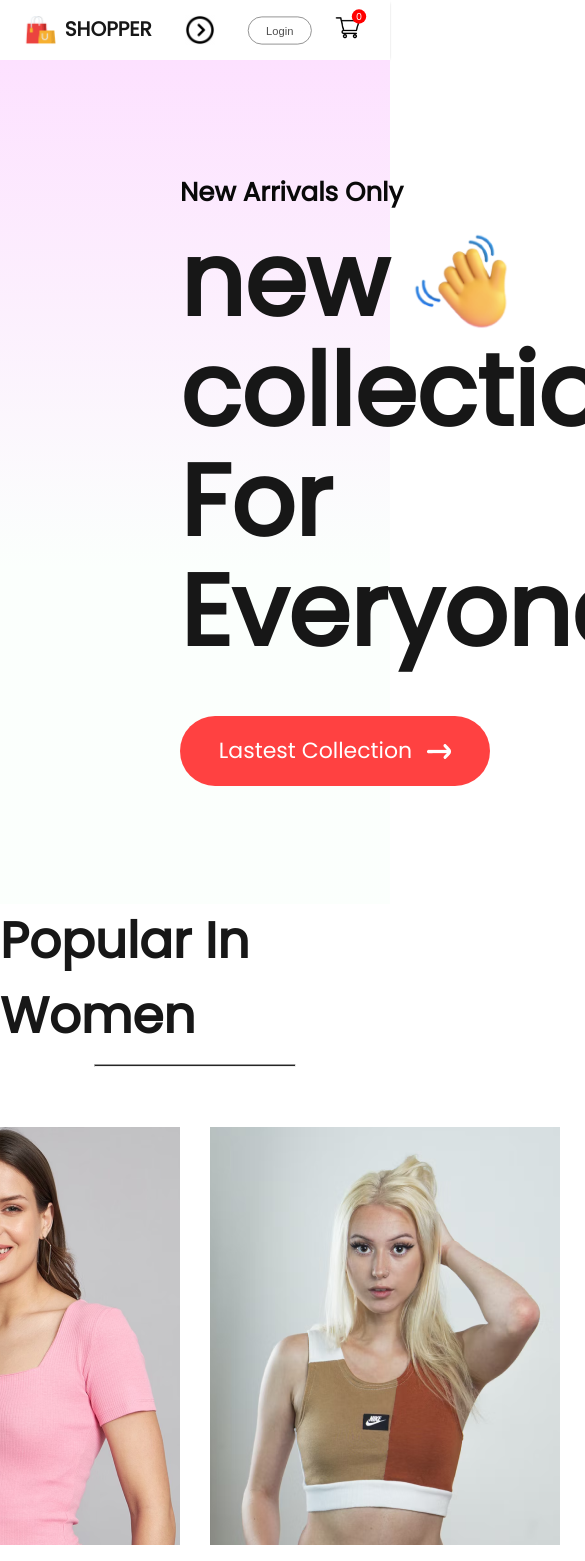
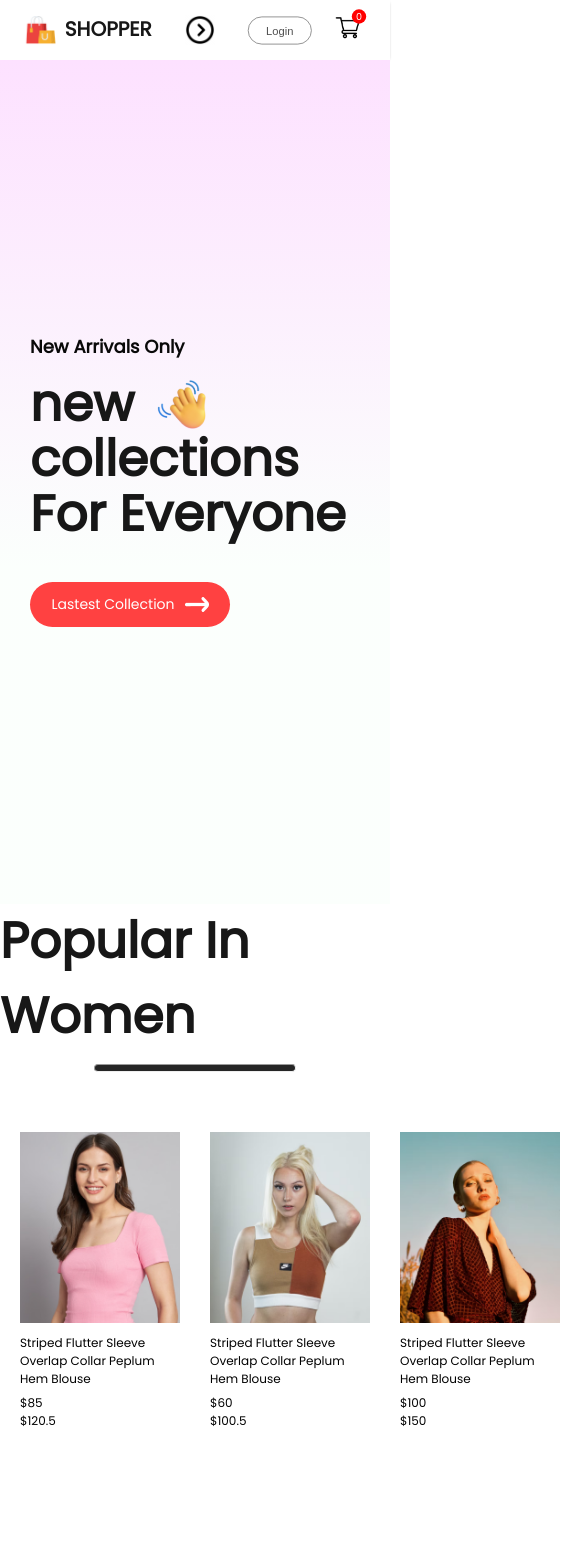
Before and after one commit to parthkhare307/e-commerce, a React (Create React App) app in the folder frontend/: page / in a window 390 px wide. Shown: the top 1561 px of the page, 585 px wide, since content can reach past the window. Built offline with nearby package versions, Linux system fonts and the light colour scheme; the HTML template or start-up script is replaced by a standard one.

Commit message:
Compeletd the Styling in Navbar Section,Hero Section, Item Section

```diff
--- a/frontend/src/Components/Hero/Hero.css
+++ b/frontend/src/Components/Hero/Hero.css
@@ -57,3 +57,96 @@
     align-items: center;
     justify-content: center;
 }
+@media(max-width:1280px){
+    .hero-left{
+        padding-left: 100px;
+    }
+    .hero-left h2{
+        font-size: 22px;
+    }
+    .hero-left p{
+        font-size: 60px;
+    }
+    .hero-hand-icon img{
+        width: 80px;
+    }
+    .hero-latest-btn{
+        gap: 10px;
+        width: 250px;
+        height: 60px;
+        margin-top: 20px;
+        font-size: 18px;
+    }
+    .hero-right img{
+        width: 500px;
+    }
+}
+
+@media(max-width:1024px){
+    .hero-left{
+        padding-left: 80px;
+    }
+    .hero-left h2{
+        font-size: 20px;
+    }
+    .hero-left p{
+        font-size: 50px;
+    }
+    .hero-hand-icon img{
+        width: 65px;
+    }
+    .hero-latest-btn{
+        width: 220px;
+        height: 50px;
+        font-size: 16px;
+    }
+    .hero-right img{
+        width: 400px;
+    }
+}
+
+@media(max-width:800px){
+    .hero-left{
+        padding-left: 30px;
+    }
+    .hero-left h2{
+        font-size: 16px;
+    }
+    .hero-left p{
+        font-size: 40px;
+    }
+    .hero-hand-icon img{
+        width: 50px;
+    }
+    .hero-latest-btn{
+        width: 175px;
+        height: 40px;
+        font-size: 13px;
+    }
+    .hero-right img{
+        width: 300px;
+    }
+}
+
+@media(max-width:500px){
+    .hero{
+        flex-direction: column;
+    }
+    .hero-right{
+        display: none;
+    }
+    .hero-left h2{
+        font-size: 18px;
+    }
+    .hero-left p{
+        font-size: 50px;
+    }
+    .hero-hand-icon img{
+        width: 55px;
+    }
+    .hero-latest-btn{
+        width: 200px;
+        height: 45px;
+        font-size: 14px;
+    }
+}
--- a/frontend/src/Components/Item/item.css
+++ b/frontend/src/Components/Item/item.css
@@ -1,5 +1,9 @@
 .item{
-    width: 350px;
+    width: 280px;
+}
+
+.item img{
+    width: 280px;
 }
 
 .item p{
@@ -24,3 +28,48 @@
     transform: scale(1.05);
     transition: 0.6s;
 }
+
+@media(max-width:1280px){
+    .item{
+        width: 220px;
+        font-size: 14px;
+    }
+    .item img{
+        width: 220px;
+    }
+    .item-prices-old{
+        font-size: 14px;
+    }
+}
+@media(max-width:1024px){
+    .item{
+        width: 170px;
+        font-size: 13px;
+    }
+    .item img{
+        width: 170px;
+    }
+    .item-prices-old{
+        font-size: 13px;
+    }
+}
+@media(max-width:800px){
+    .item{
+        width: 120px;
+        font-size: 12px;
+    }
+    .item img{
+        width: 120px;
+    }
+    .item-prices-old{
+        font-size: 12px;
+    }
+}
+@media(max-width:500px){
+    .item{
+        width: 160px;
+    }
+    .item img{
+        width: 160px;
+    }
+}
```
